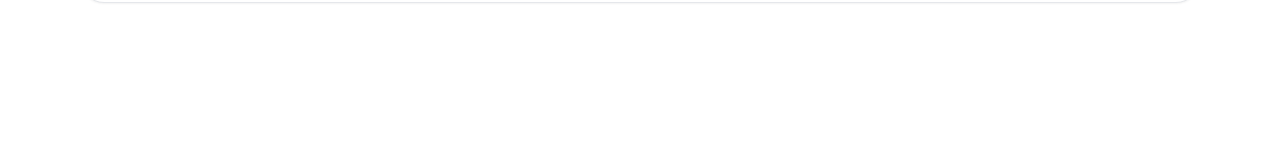
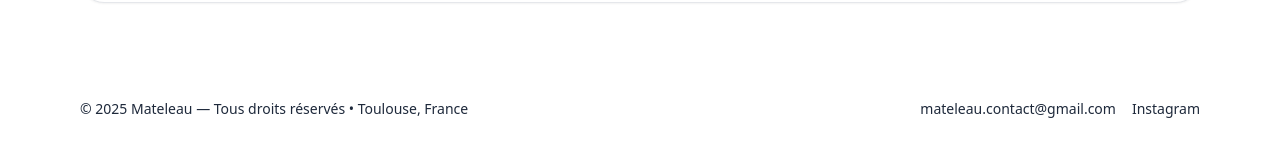
Before and after one commit to ElLuco6/mateleau-landing-page, a plain HTML site: page index.html in a window 1280 px wide. Shown: the part 1805-1953 px from the top of the page. Drawn offline with nearby package versions, Linux system fonts and the light colour scheme.

Commit message:
footer en clair

```diff
--- a/index.html
+++ b/index.html
@@ -197,7 +197,7 @@
       </div>
     </section>
 
-    <footer class="bg-brand.dark text-white">
+    <footer class="bg-brand.dark ">
       <div class="mx-auto max-w-6xl px-4 py-8 text-sm flex flex-col md:flex-row items-center justify-between gap-4">
         <p>© <span id="year"></span> Mateleau — Tous droits réservés • Toulouse, France</p>
         <div class="flex items-center gap-4">
```
